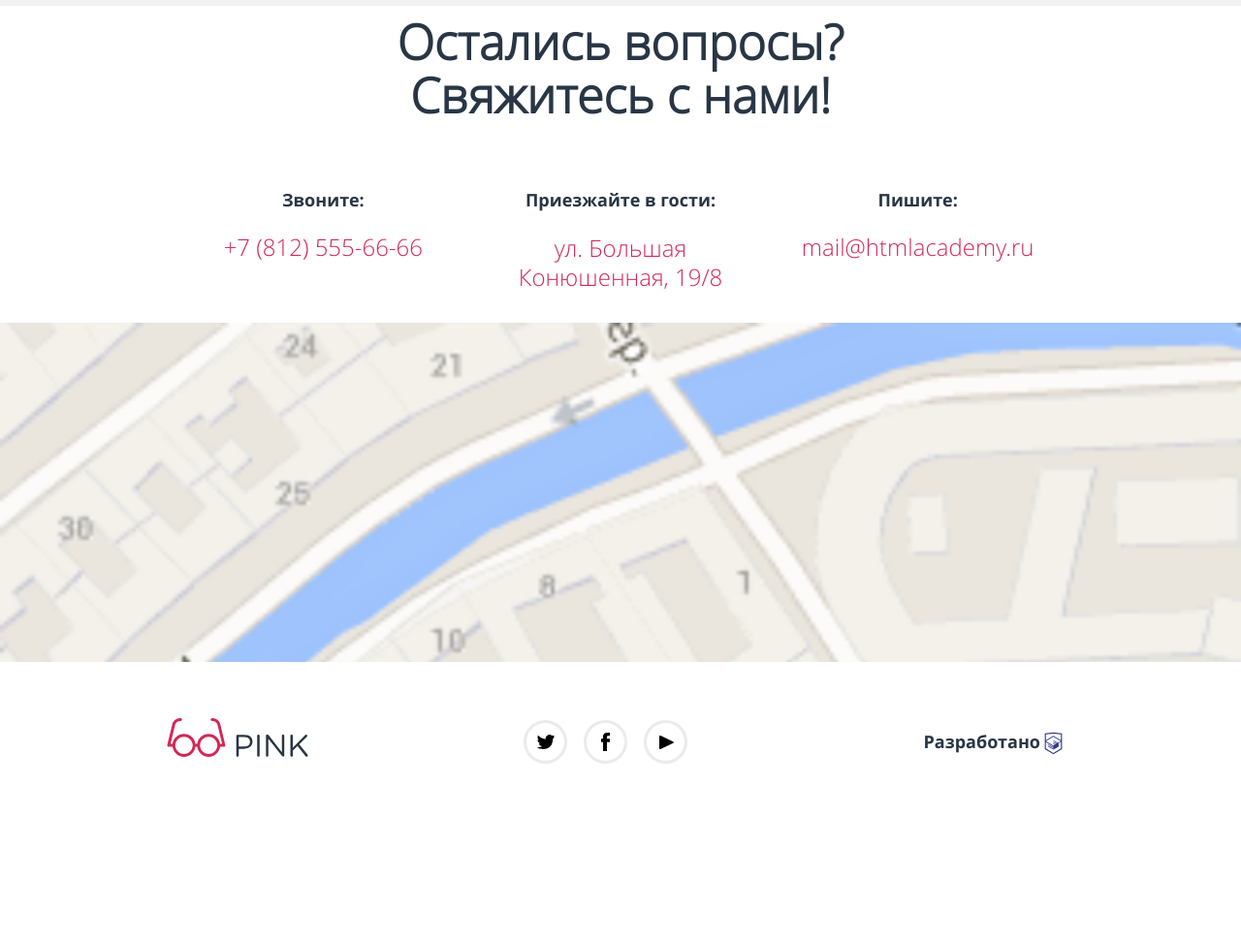
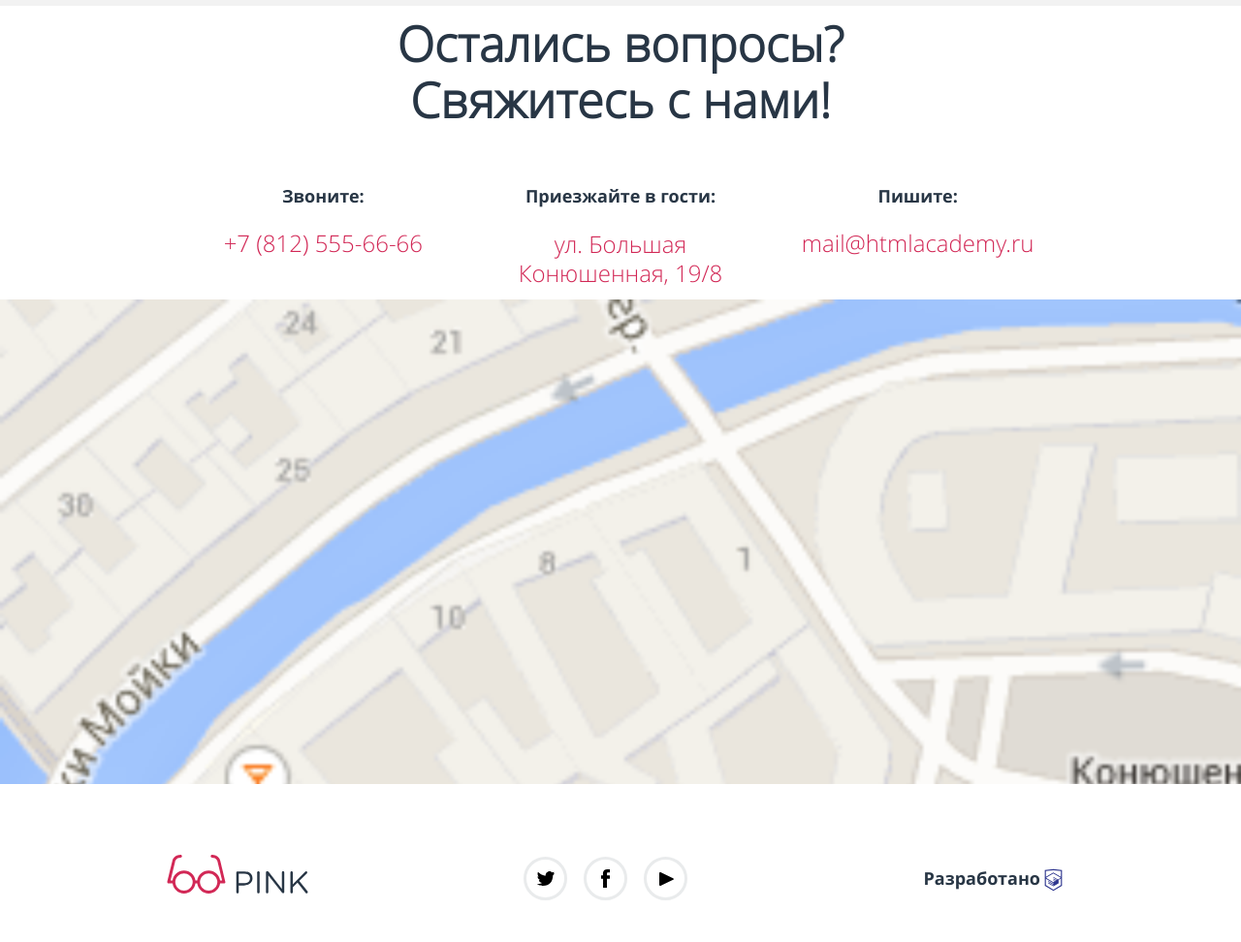
Before and after one commit to foxisrael/55283-pink, a website: page index.html in a window 1280 px wide. Shown: the part 3100-4072 px from the top of the page at 97% size. Before the commit the page ends 3931 px from the top, so only its background shows below. Drawn offline with nearby package versions, Linux system fonts and the light colour scheme.

Commit message:
pravka index

```diff
--- a/less/blocks/page-footer.less
+++ b/less/blocks/page-footer.less
@@ -210,12 +210,12 @@
   .page-footer__contacts {
     flex-wrap: nowrap;
     justify-content: space-around;
-    padding: 65px 0 30px;
+    padding: 55px 0 10px;
   }
 
   .page-footer h2 {
     font-size: 50px;
-    line-height: 55px;
+    line-height: 58px;
     padding: 0 120px;
   }
 
@@ -243,7 +243,7 @@
   }
 
   .page-footer__social{
-    padding: 20px 0 0;
+    padding: 35px 0 0;
   }
 
   .map-image-container {
@@ -265,5 +265,6 @@
     background-image: url("../img/bg-triangle-white-footer.svg");
     background-repeat: no-repeat;
     background-position: top center;
+    min-height: 500px;
   }
 }
```
Also changed, not shown: css/style.css.
